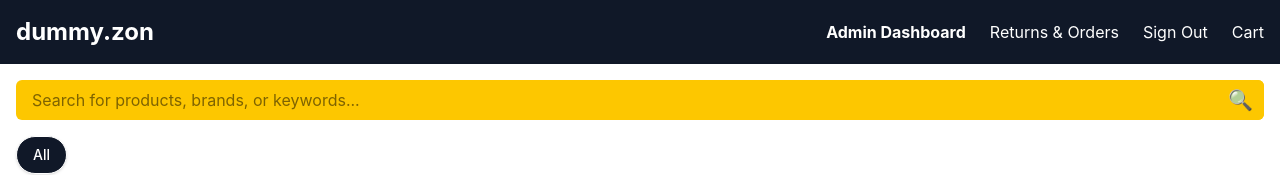
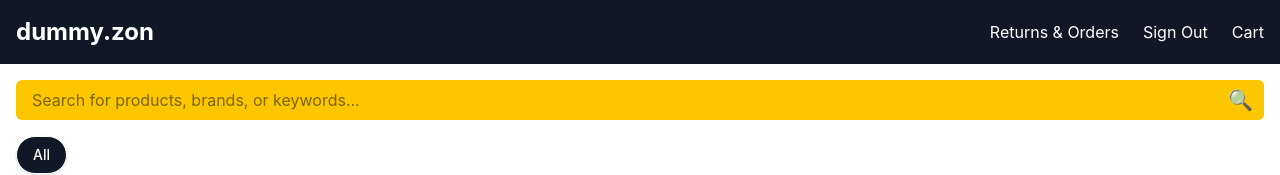
Before and after one commit to kiran-kumari-BM/ecommerce_clone, a React app in the folder frontend/: page / in a window 1280 px wide. Shown: the top 175 px of the page. Built offline with nearby package versions, Linux system fonts and the light colour scheme; no server answers; sample sign-in values are in the browser's storage; the HTML template or start-up script is replaced by a standard one.

Commit message:
fixed api urls

```diff
--- a/frontend/src/components/Header.jsx
+++ b/frontend/src/components/Header.jsx
@@ -2,6 +2,21 @@ import { useNavigate } from "react-router-dom";
 
 function Header() {
   const navigate = useNavigate();
+  const token = localStorage.getItem("token");
+
+  // 1. Check if the user is the admin
+  let isAdmin = false;
+  if (token) {
+    try {
+      const payload = JSON.parse(atob(token.split('.')[1]));
+      // If the logged-in email is yours, make them an admin!
+      if (payload.sub === "kirankumarimanjunath@gmail.com") {
+        isAdmin = true;
+      }
+    } catch (error) {
+      console.error("Could not read token");
+    }
+  }
 
   const handleSignOut = () => {
     localStorage.removeItem("token");
@@ -18,8 +33,8 @@ function Header() {
       {/* Navigation Links */}
       <div className="flex items-center space-x-6">
 
-        {/* Admin Dashboard Button (Only visible if logged in) */}
-        {localStorage.getItem("token") && (
+        {/* 2. THE FIX: Now this only shows if isAdmin is true */}
+        {isAdmin && (
           <button
             onClick={() => navigate("/admin")}
             className="text-white font-bold hover:text-yellow-400"
@@ -32,7 +47,7 @@ function Header() {
           Returns & Orders
         </button>
 
-        {localStorage.getItem("token") ? (
+        {token ? (
           <button onClick={handleSignOut} className="hover:text-yellow-400">
             Sign Out
           </button>
--- a/frontend/src/pages/Admin.jsx
+++ b/frontend/src/pages/Admin.jsx
@@ -13,20 +13,44 @@ function Admin() {
   });
 
   const fetchProducts = async () => {
-    // FIXED: Correctly calls the VITE_BACKEND_URL variable
     const res = await fetch(`${import.meta.env.VITE_BACKEND_URL}/api/products`);
     const data = await res.json();
     setProducts(data);
   };
 
+  // SECURE THE ROUTE: Check admin status on load
   useEffect(() => {
+    const token = localStorage.getItem("token");
+
+    // 1. If no token, kick them to login
+    if (!token) {
+      navigate("/login");
+      return;
+    }
+
+    try {
+      // 2. Decode the JWT token to read the email (the 'sub' property)
+      const payload = JSON.parse(atob(token.split('.')[1]));
+
+      // 3. If they are not the admin, kick them to the homepage
+      if (payload.sub !== "kirankumarimanjunath@gmail.com") {
+        alert("Access Denied: You do not have admin privileges.");
+        navigate("/");
+        return;
+      }
+    } catch (error) {
+      // If the token is invalid or corrupted, kick them to login
+      navigate("/login");
+      return;
+    }
+
+    // 4. If they pass the security check, load the admin data!
     fetchProducts();
-  }, []);
+  }, [navigate]);
 
   const handleDelete = async (id) => {
     if (!window.confirm("Are you sure you want to delete this product?")) return;
 
-    // FIXED: Swapped localhost for the Vite environment variable
     const res = await fetch(`${import.meta.env.VITE_BACKEND_URL}/api/admin/products/${id}`, {
       method: "DELETE",
       headers: getAuthHeaders()
@@ -42,7 +66,6 @@ function Admin() {
 
   const handleAddProduct = async (e) => {
     e.preventDefault();
-    // FIXED: Swapped hardcoded Render link for the Vite environment variable
     const res = await fetch(`${import.meta.env.VITE_BACKEND_URL}/api/admin/products`, {
       method: "POST",
       headers: getAuthHeaders(),
```
